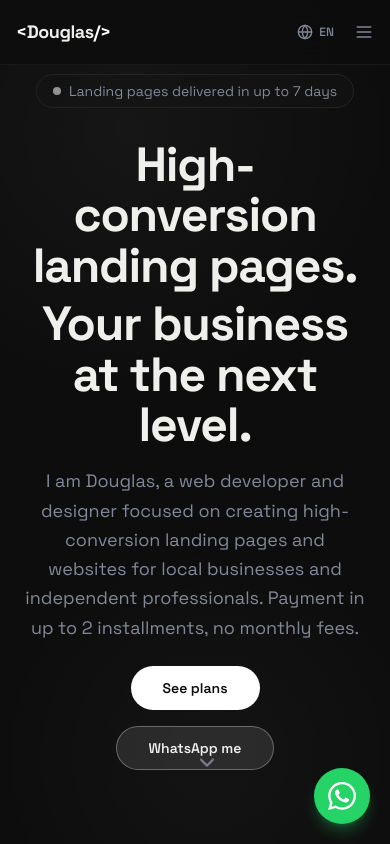
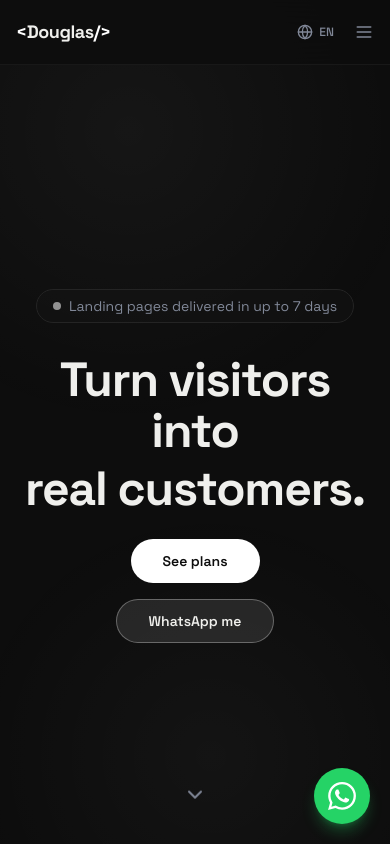
Before and after one commit to doglz/my-portfolio, a React (Vite) app: page / in a window 390 px wide. Shown: the top 844 px of the page. Built offline with nearby package versions, Linux system fonts and the light colour scheme.

Commit message:
feat: updated hero text, merged bio to about, fixed mobile arrow alignment

```diff
--- a/src/contexts/LanguageContext.tsx
+++ b/src/contexts/LanguageContext.tsx
@@ -128,13 +128,13 @@ const translations = {
     statBrandingVal: 'Direto',
 
     available: "Landing pages com entrega em até 7 dias",
-    heroTitle1: "A sua nova página online.",
-    heroTitle2: "Feita para dar resultados.",
-    heroDescription: "Sou o Douglas, desenvolvedor web e designer focado na criação de Landing Pages e sites de alta conversão para negócios locais e profissionais independentes. Pagamento em até 3 vezes, sem mensalidade, sem letra miúda.",
+    heroTitle1: "Transforme visitantes em ",
+    heroTitle2: "clientes reais.",
+    heroDescription: "",
     viewProjects: "Ver planos",
     talkToMe: "Falar no WhatsApp",
     aboutTag: "// sobre mim",
-    aboutName: "Sem agências, sem intermediários — apenas uma pessoa cuidando de toda a sua presença online.",
+    aboutName: "Sou o Douglas, desenvolvedor web focado em conversão. Sem agências, sem intermediários — apenas eu cuidando de toda a sua presença online.",
     aboutP1: ["Você não precisa contratar designer, copywriter e desenvolvedor separadamente. ", "Nós cuidamos de tudo", ": do texto que vende ao código que carrega rápido."],
     aboutP2: ["Esqueça agências enroladas. ", "Eu pego o seu negócio", " e crio um posicionamento profissional na internet, focado em capturar clientes."],
     aboutP3: ["Páginas pensadas para o Google encontrar e para o cliente decidir. ", "SEO, copy e branding", " numa entrega única, sem mensalidade e sem fidelidade."],
@@ -286,15 +286,14 @@ const translations = {
     statSEOVal: 'Conversion',
     statCopyVal: 'Up to 2x',
     statBrandingVal: 'Direct',
-
     available: "Landing pages delivered in up to 7 days",
-    heroTitle1: "High-conversion landing pages.",
-    heroTitle2: "Your business at the next level.",
-    heroDescription: "I am Douglas, a web developer and designer focused on creating high-conversion landing pages and websites for local businesses and independent professionals. Payment in up to 2 installments, no monthly fees.",
+    heroTitle1: "Turn visitors into ",
+    heroTitle2: "real customers.",
+    heroDescription: "",
     viewProjects: "See plans",
     talkToMe: "WhatsApp me",
     aboutTag: "// about me",
-    aboutName: "No agencies, no middlemen — just one person handling your entire online presence.",
+    aboutName: "I am Douglas, a web developer focused on conversion. No agencies, no middlemen — just me handling your entire online presence.",
     aboutP1: ["You don't need to hire a designer, a copywriter and a developer separately. ", "We handle everything", ": from the copy that sells to the code that loads fast."],
     aboutP2: ["Forget slow traditional agencies. ", "I take your business", " and create a professional positioning online focused on capturing customers."],
     aboutP3: ["Pages built for Google to find and for the customer to decide. ", "SEO, copy and branding", " in a single delivery, no monthly fees, no lock-in."],
--- a/src/pages/Index.tsx
+++ b/src/pages/Index.tsx
@@ -339,10 +339,10 @@ const Index = () => {
       </motion.nav>
 
       {/* Hero */}
-      <section ref={heroRef} className="min-h-screen flex items-center justify-center relative px-6 overflow-hidden">
+      <section ref={heroRef} className="min-h-[100dvh] flex flex-col items-center justify-center relative px-6 overflow-hidden pt-24 pb-8">
 
 
-        <motion.div className="w-full max-w-7xl text-center relative z-10" style={{ opacity: heroOpacity }}>
+        <motion.div className="w-full max-w-7xl text-center relative z-10 flex-1 flex flex-col items-center justify-center pt-12" style={{ opacity: heroOpacity }}>
           <motion.div
             initial={{ opacity: 0, scale: 0.9 }}
             animate={{ opacity: 1, scale: 1 }}
@@ -361,14 +361,7 @@ const Index = () => {
             {renderGoogleText(t.heroTitle1)}
             <span className="block text-foreground mt-2">{t.heroTitle2}</span>
           </motion.h1>
-          <motion.p
-            initial={{ opacity: 0, y: 20 }}
-            animate={{ opacity: 1, y: 0 }}
-            transition={{ duration: 0.6, delay: 0.7 }}
-            className="text-lg md:text-xl text-muted-foreground max-w-4xl mx-auto mb-6 leading-relaxed"
-          >
-            {t.heroDescription}
-          </motion.p>
+
           <motion.div
             initial={{ opacity: 0, y: 20 }}
             animate={{ opacity: 1, y: 0 }}
@@ -388,7 +381,7 @@ const Index = () => {
           initial={{ opacity: 0 }}
           animate={{ opacity: 1 }}
           transition={{ delay: 1.2 }}
-          className="absolute bottom-16 sm:bottom-14 left-1/2 -translate-x-1/2 text-muted-foreground animate-bounce z-10"
+          className="text-muted-foreground animate-bounce z-10 mt-auto"
         >
           <ChevronDown className="w-6 h-6" />
         </motion.a>
```
